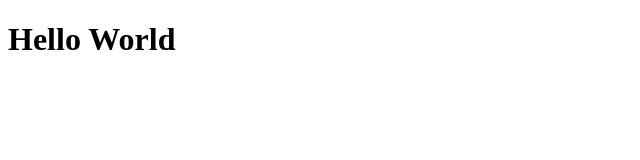
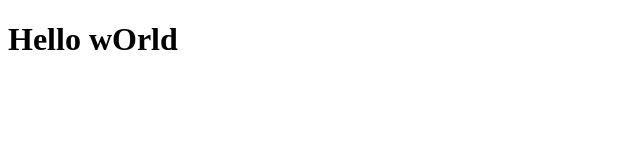
Before and after one commit to BrittAndrews/intro_to_git, a plain HTML site: page index.html in a window 1280 px wide. Shown: the full height of the page, 0-640 px from the left. Drawn offline with Linux system fonts and the light colour scheme.

Commit message:
make a quick change to capitalize letter in header

```diff
--- a/index.html
+++ b/index.html
@@ -9,7 +9,7 @@
 </head>
 <body>
 
-<h1>Hello World
+<h1>Hello wOrld
 </h1>
 </body>
 
```
